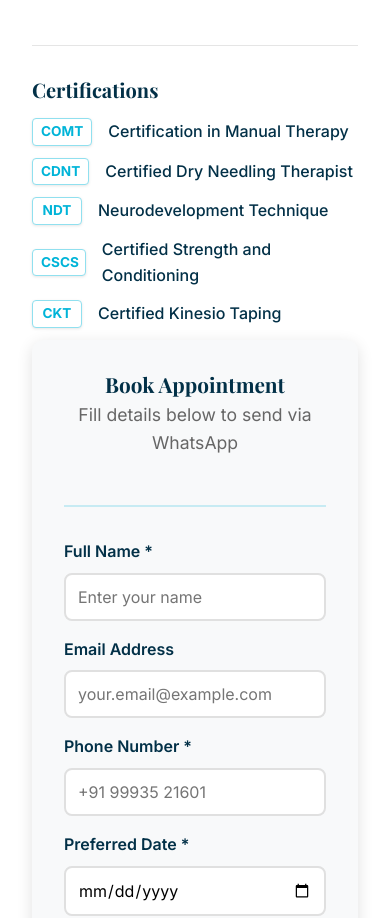
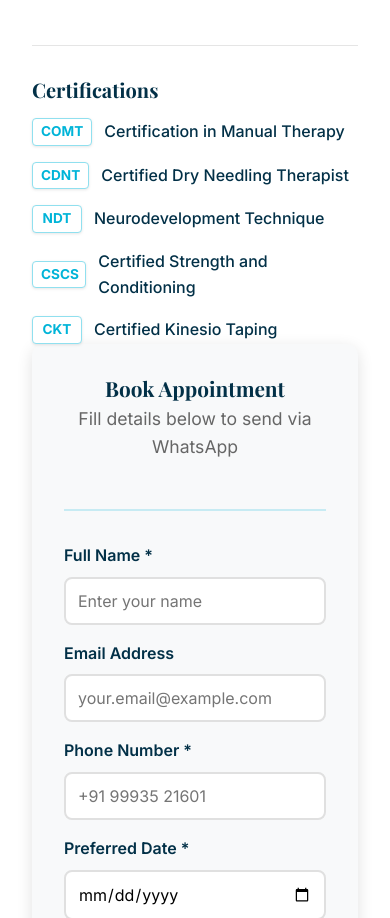
Before and after one commit to mantrishreyas2712-wq/dr-vanshika-physio, a plain HTML site: page index.html in a window 390 px wide. Shown: the part 6324-7242 px from the top of the page. Drawn offline with nearby package versions, Linux system fonts and the light colour scheme.

Commit message:
Style: Optimize certifications layout

```diff
--- a/styles.css
+++ b/styles.css
@@ -771,13 +771,17 @@ section {
 
 .cert-list {
     list-style: none;
+    display: grid;
+    grid-template-columns: repeat(2, 1fr);
+    gap: 1rem;
 }
 
 .cert-list li {
-    margin-bottom: 0.75rem;
+    margin-bottom: 0;
+    /* managed by gap */
     display: flex;
     align-items: center;
-    gap: 1rem;
+    gap: 0.75rem;
     font-weight: 500;
 }
 
@@ -1053,4 +1057,8 @@ section {
         align-items: center;
         gap: 1rem;
     }
+
+    .cert-list {
+        grid-template-columns: 1fr;
+    }
 }
```
